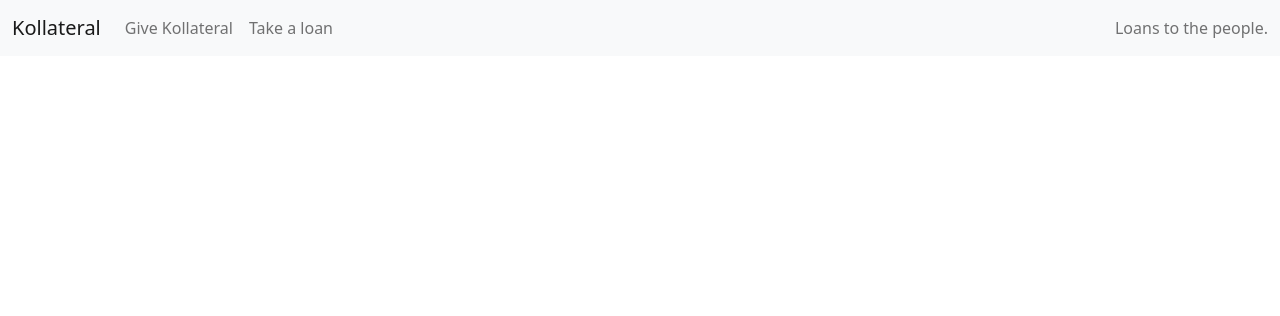
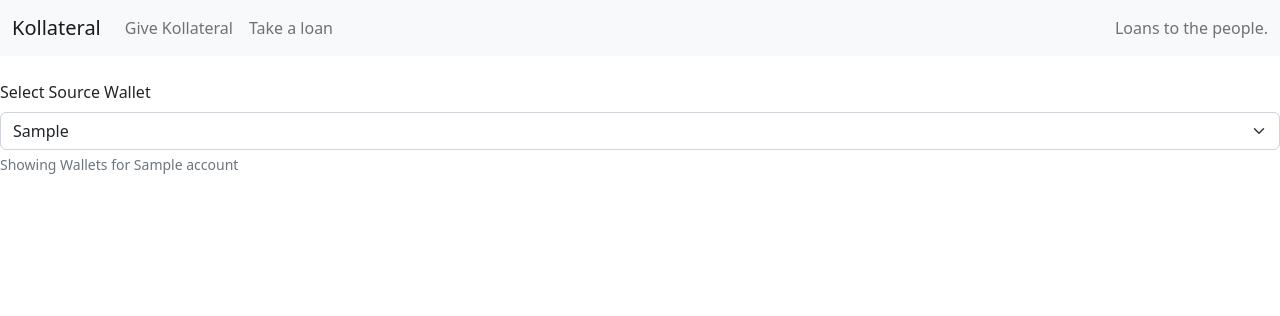
Before and after one commit to hack2022team/backend, a Flask app: template templates/wallet.html in a window 1280 px wide. Shown: the top 316 px of the page. Run offline with Flask 2, Linux system fonts and the light colour scheme; the template is opened without the code that fills it: most values are stand-ins (such as "Sample title", 1, 10 or a date in 2020); some libraries are stand-ins or nearby versions.

Commit message:
changed page references

```diff
--- a/app.py
+++ b/app.py
@@ -1,6 +1,6 @@
 import json
 
-from flask import Flask, request
+from flask import Flask, request, redirect
 from jinja2 import Environment, PackageLoader, select_autoescape
 import db_handler
 
@@ -30,7 +30,7 @@ def show_loan_taking():
 def receive_loan_request():
     db_handler.write_to_database(request.form, "Escrow")
     # Funktion für Smart Contract erstellung
-    return "Submitted"
+    return redirect("/give", code=301)
 
 @app.route('/sendToEscrow', methods=['POST'])
 def give_collateral():
--- a/templates/components/navbar.html
+++ b/templates/components/navbar.html
@@ -7,10 +7,10 @@
     <div class="collapse navbar-collapse" id="navbarSupportedContent">
       <ul class="navbar-nav me-auto mb-2 mb-lg-0">
         <li class="nav-item">
-          <a class="nav-link" aria-current="page" href="/give">Give Kollateral</a>
+          <a class="nav-link" aria-current="page" href="give">Give Kollateral</a>
         </li>
         <li class="nav-item">
-          <a class="nav-link" href="/take">Take a loan</a>
+          <a class="nav-link" href="take">Take a loan</a>
         </li>
       </ul>
      <span class="navbar-text">
--- a/templates/receive_collateral.html
+++ b/templates/receive_collateral.html
@@ -8,7 +8,7 @@
 <body>
 {% include 'components/navbar.html' %}
 <div class="container">
-    <form action="/submit" method="post">
+    <form action="submit" method="post">
         <div class="mb-3">
             <label for="inputName" class="form-label">Legal Name</label>
             <input type="text" class="form-control" id="inputName" placeholder="John Doe" name="inputName">
--- a/templates/wallet.html
+++ b/templates/wallet.html
@@ -8,6 +8,20 @@
 <body>
 {% include 'components/navbar.html' %}
 
+<div class="row">
+            <form>
+                <div class="mb-3">
+                    <label for="inputWallet" class="form-label">Select Source Wallet</label>
+                    <select id="inputWallet" class="form-select" name="inputWallet" aria-describedby="walletHelp">
+                        {% for account in givers %}
+                            <option>{% print(account['public_key']) %}</option>
+                        {% endfor %}
+                    </select>
+                    <div id="walletHelp" class="form-text">Showing Wallets for {% print(givers[0]['Name']) %}
+                    </div>
+                </div>
+            </form>
+        </div>
 
 {% include 'components/footer.html' %}
 </body>
```
